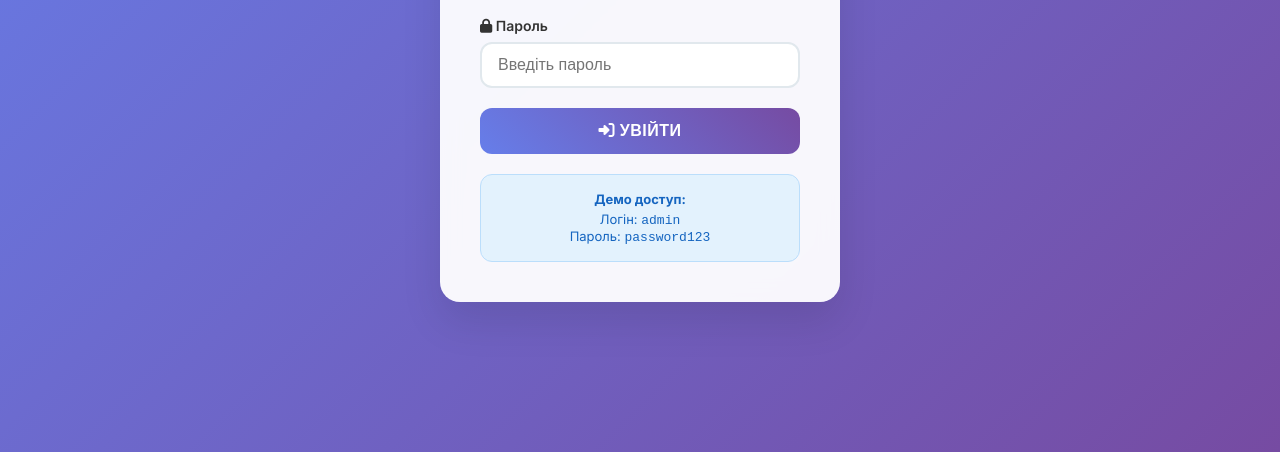
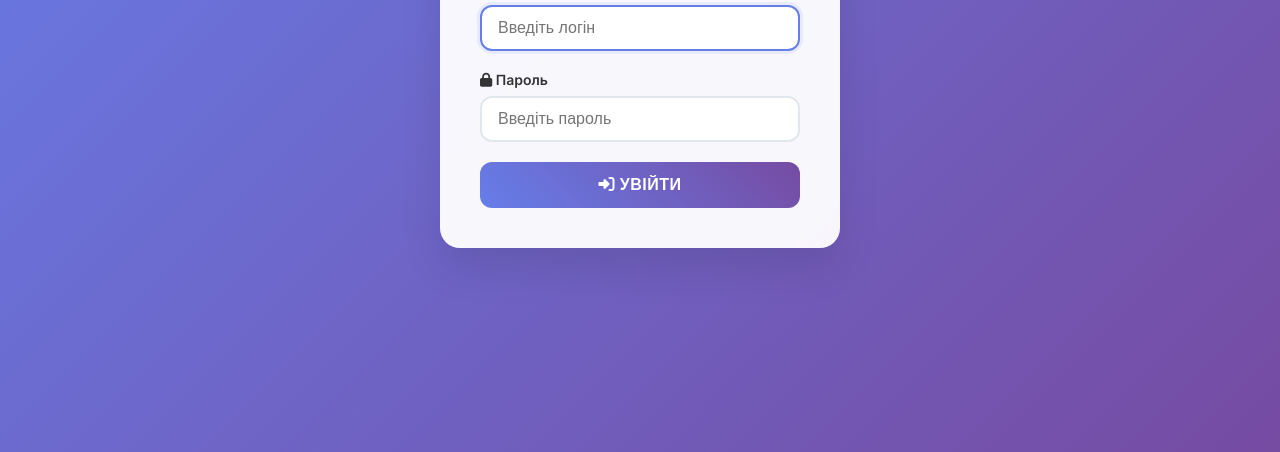
Before and after one commit to oleg-github-collab/teampulse-turbo, a website: page public/login.html in a window 1280 px wide. Shown: the part 348-800 px from the top of the page. Drawn offline with Linux system fonts and the light colour scheme.

Commit message:
new cred

```diff
--- a/public/login.html
+++ b/public/login.html
@@ -132,21 +132,6 @@
       display: block;
     }
 
-    .demo-info {
-      background: #e3f2fd;
-      border: 1px solid #bbdefb;
-      color: #1565c0;
-      padding: 16px;
-      border-radius: 12px;
-      margin-top: 20px;
-      font-size: 13px;
-      text-align: center;
-    }
-
-    .demo-info strong {
-      display: block;
-      margin-bottom: 4px;
-    }
 
     .loading {
       display: none;
@@ -215,11 +200,6 @@
       </div>
     </form>
 
-    <div class="demo-info">
-      <strong>Демо доступ:</strong>
-      Логін: <code>admin</code><br>
-      Пароль: <code>password123</code>
-    </div>
   </div>
 
   <script>
```
Also changed, not shown: server.js (+11 -4 lines), 1 other file.
